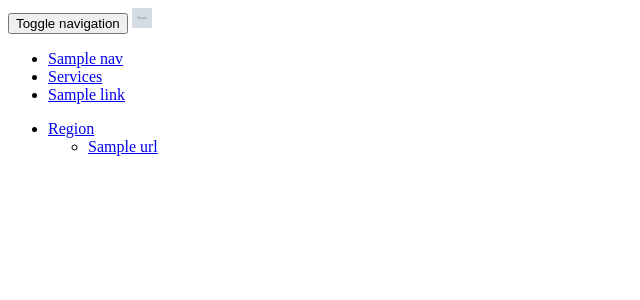
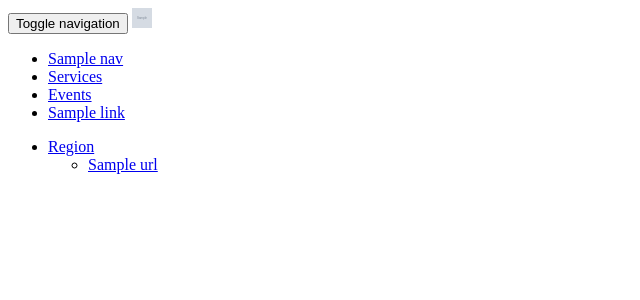
Before and after one commit to WrathOfChris/billow-web, a Flask app: template billow_web/templates/navbar.html in a window 1280 px wide. Shown: the top 300 px of the page, without its empty margins (0-640 px from the left). Run offline with Flask 2, Linux system fonts and the light colour scheme; the template is opened without the code that fills it: most values are stand-ins (such as "Sample title", 1, 10 or a date in 2020); grey boxes marked "Sample" are stand-in pictures; parts of the project's set-up code (start-up, migrations or seed data) failed here and were passed over.

Commit message:
add /events to navbar

```diff
--- a/billow_web/templates/navbar.html
+++ b/billow_web/templates/navbar.html
@@ -22,6 +22,7 @@
         <ul class="nav navbar-nav">
           <li><a href="/#">{{nav.title}}</a></li>
           <li><a href="/services">Services</a></li>
+          <li><a href="/events">Events</a></li>
           {% for link in nav.links %}
           <li><a href="{{link.url}}">{{link.name}}</a></li>
           {% endfor %}
```
